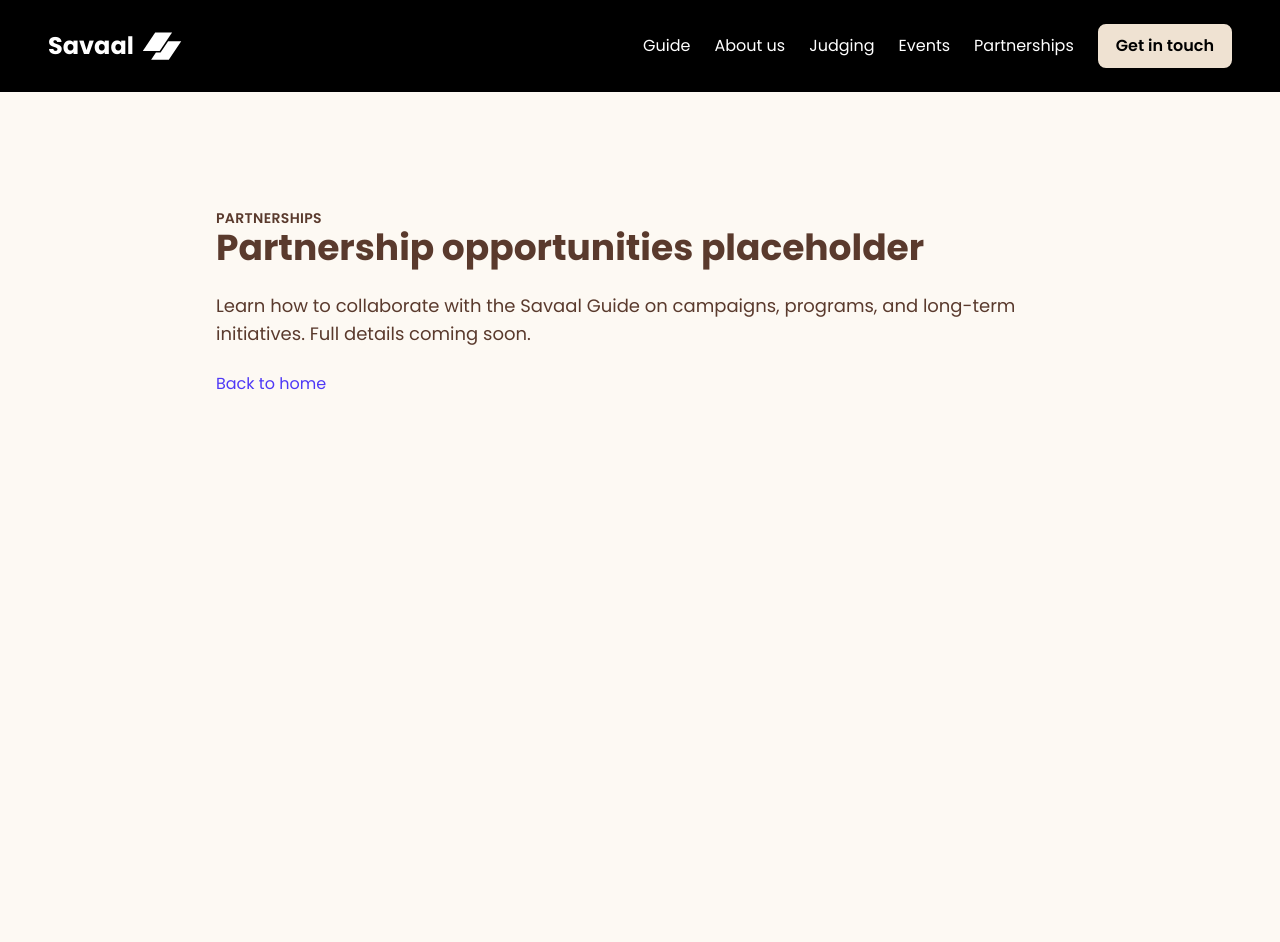
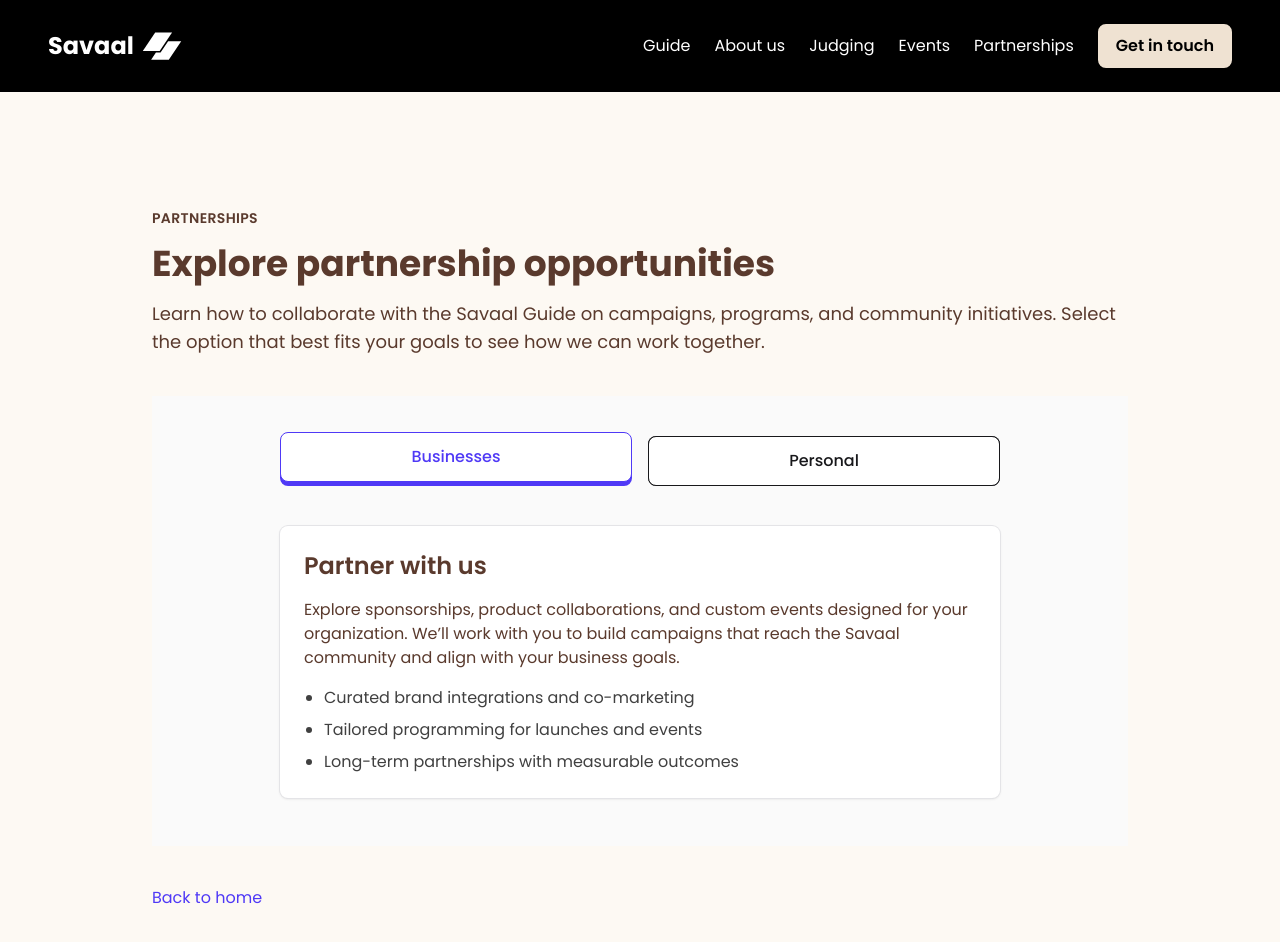
Before and after one commit to LayerSyncAi/savaal, a Next.js app: page /partnerships in a window 1280 px wide. Shown: the top 942 px of the page. Before the commit the page ends 800 px from the top, so only its background shows below. Built offline with nearby package versions, Linux system fonts and the light colour scheme.

Commit message:
Add partnership tabs for business and personal options

```diff
--- /dev/null
+++ b/app/partnerships/components/Businesses.tsx
@@ -0,0 +1,17 @@
+export const Businesses = () => {
+  return (
+    <div className="space-y-4 rounded-lg bg-white p-6 shadow-sm ring-1 ring-zinc-200">
+      <h2 className="text-2xl font-semibold text-neutral-900">Partner with us</h2>
+      <p className="text-neutral-700">
+        Explore sponsorships, product collaborations, and custom events designed
+        for your organization. We’ll work with you to build campaigns that reach
+        the Savaal community and align with your business goals.
+      </p>
+      <ul className="list-disc space-y-2 pl-5 text-neutral-700">
+        <li>Curated brand integrations and co-marketing</li>
+        <li>Tailored programming for launches and events</li>
+        <li>Long-term partnerships with measurable outcomes</li>
+      </ul>
+    </div>
+  );
+};
--- /dev/null
+++ b/app/partnerships/components/Personal.tsx
@@ -0,0 +1,19 @@
+export const Personal = () => {
+  return (
+    <div className="space-y-4 rounded-lg bg-white p-6 shadow-sm ring-1 ring-zinc-200">
+      <h2 className="text-2xl font-semibold text-neutral-900">
+        Join the community
+      </h2>
+      <p className="text-neutral-700">
+        Connect with fellow participants, mentors, and volunteers. Discover ways
+        to support the Savaal Guide through mentorship, community events, or
+        sharing your expertise.
+      </p>
+      <ul className="list-disc space-y-2 pl-5 text-neutral-700">
+        <li>Volunteer opportunities and mentorship programs</li>
+        <li>Community-led workshops and meetups</li>
+        <li>Resource sharing and peer support</li>
+      </ul>
+    </div>
+  );
+};
--- /dev/null
+++ b/app/partnerships/components/ShiftHightlightTabs.tsx
@@ -0,0 +1,71 @@
+"use client";
+
+import { Dispatch, SetStateAction, useState } from "react";
+
+import { Businesses } from "./Businesses";
+import { Personal } from "./Personal";
+
+const TAB_DATA = [
+  {
+    id: 1,
+    title: "Businesses",
+  },
+  {
+    id: 2,
+    title: "Personal",
+  },
+];
+
+export const ShiftHightlightTabs = () => {
+  const [selected, setSelected] = useState(1);
+  return (
+    <div className="bg-zinc-50">
+      <div className="mx-auto grid max-w-3xl grid-cols-2 gap-4 px-6 py-10">
+        {TAB_DATA.map((t) => (
+          <ToggleButton
+            key={t.id}
+            id={t.id}
+            selected={selected}
+            setSelected={setSelected}
+          >
+            {t.title}
+          </ToggleButton>
+        ))}
+      </div>
+      <div className="mx-auto max-w-3xl px-6 pb-12">
+        {selected === 1 ? <Businesses /> : <Personal />}
+      </div>
+    </div>
+  );
+};
+
+const ToggleButton = ({
+  children,
+  selected,
+  setSelected,
+  id,
+}: {
+  children: string;
+  selected: number;
+  setSelected: Dispatch<SetStateAction<number>>;
+  id: number;
+}) => {
+  return (
+    <div
+      className={`rounded-lg transition-colors ${
+        selected === id ? "bg-indigo-600" : "bg-zinc-900"
+      }`}
+    >
+      <button
+        onClick={() => setSelected(id)}
+        className={`w-full origin-top-left rounded-lg border py-3 text-xs font-medium transition-all md:text-base ${
+          selected === id
+            ? "-translate-y-1 border-indigo-600 bg-white text-indigo-600"
+            : "border-zinc-900 bg-white text-zinc-900 hover:-rotate-2"
+        }`}
+      >
+        {children}
+      </button>
+    </div>
+  );
+};
--- a/app/partnerships/page.tsx
+++ b/app/partnerships/page.tsx
@@ -1,26 +1,34 @@
 import Link from "next/link";
+
+import { ShiftHightlightTabs } from "./components/ShiftHightlightTabs";
 
 export default function PartnershipsPage() {
   return (
-    <section className="mx-auto flex max-w-4xl flex-col gap-6 px-6 py-24">
-      <div>
+    <section className="mx-auto flex max-w-5xl flex-col gap-10 px-6 py-24">
+      <div className="space-y-4">
         <p className="text-sm font-semibold uppercase tracking-wide text-indigo-600">
           Partnerships
         </p>
         <h1 className="text-4xl font-bold text-neutral-900">
-          Partnership opportunities placeholder
+          Explore partnership opportunities
         </h1>
-      </div>
         <p className="text-lg text-neutral-700">
           Learn how to collaborate with the Savaal Guide on campaigns, programs,
-        and long-term initiatives. Full details coming soon.
+          and community initiatives. Select the option that best fits your
+          goals to see how we can work together.
         </p>
+      </div>
+
+      <ShiftHightlightTabs />
+
+      <div>
         <Link
           href="/"
           className="inline-flex w-fit items-center text-indigo-600 underline-offset-4 hover:underline"
         >
           Back to home
         </Link>
+      </div>
     </section>
   );
 }
```
Lines whose indentation alone changed are shown as unchanged.
